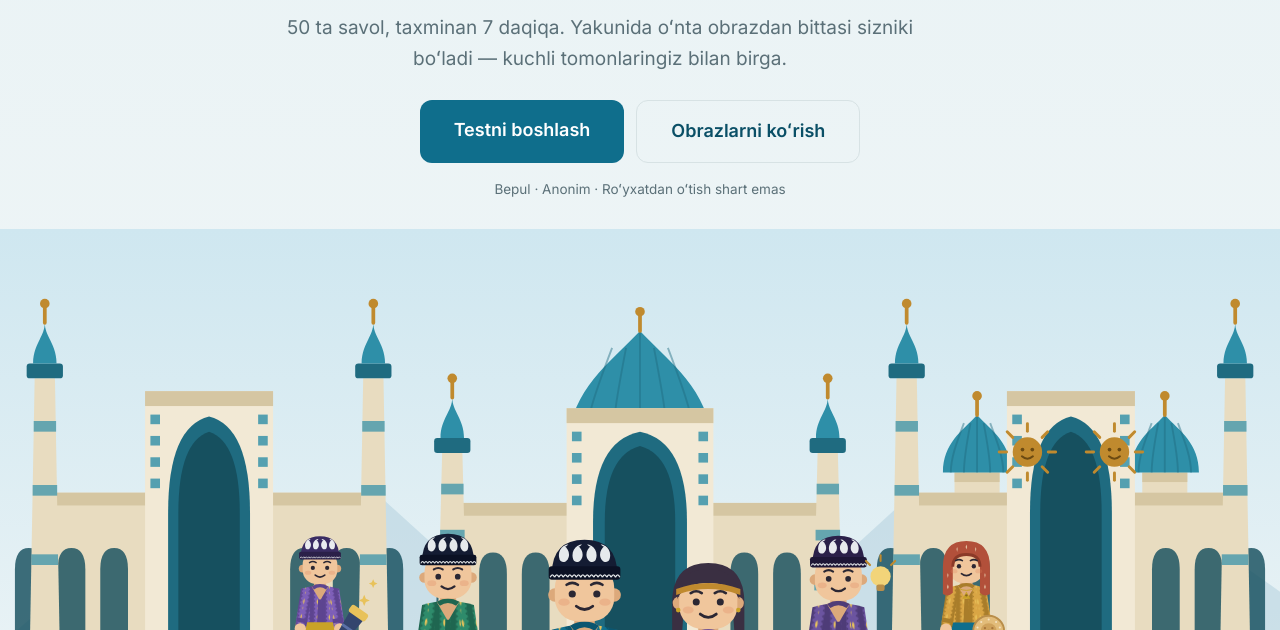
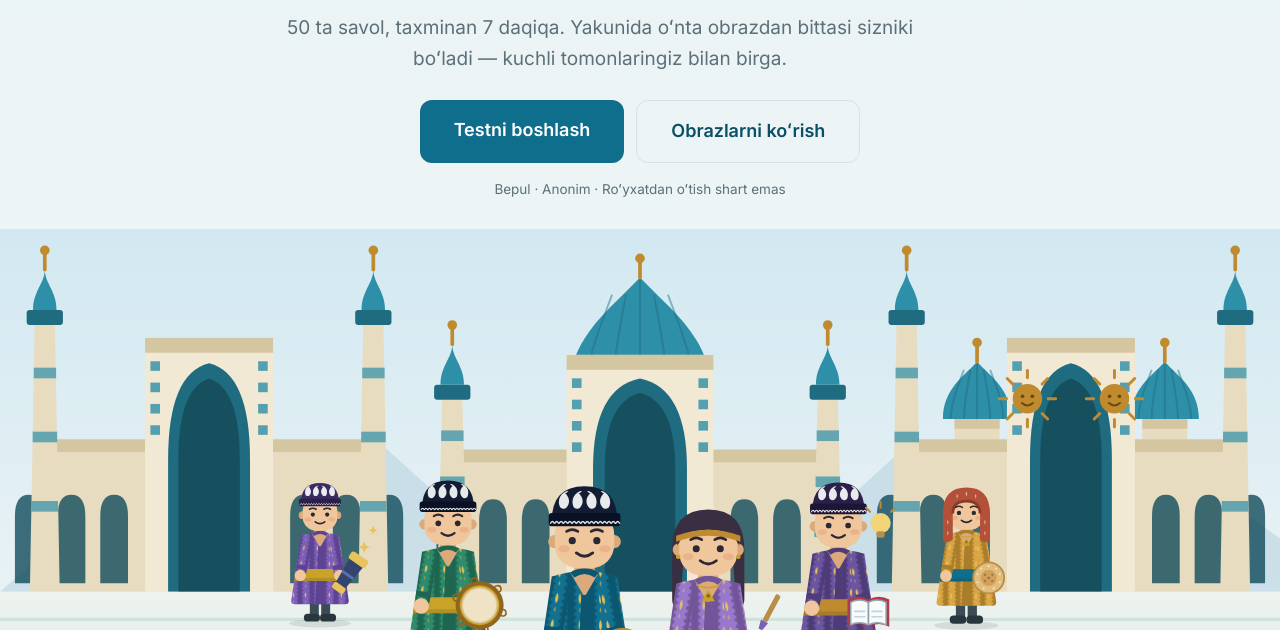
Before and after one commit to raximovv/TestMind, a plain HTML site: page index.html in a window 1280 px wide. Shown: the part 170-800 px from the top of the page. Drawn offline with Linux system fonts and the light colour scheme.

Commit message:
Fix the hero scene painting over the section below it
At 1450px the scene spilled 120px past its box and drew across the 'Raqamlarda'
heading. Root cause was not the CSS you would guess: when the hero moved into the
page generator the container lost its class=scene, so the rule that sizes the
SVG to the box (.scene svg{width:100%;height:100%}) never applied and the SVG sized
itself freely. preserveAspectRatio=slice then rendered it larger than the box.

Restored the classes and put .hero/.scene/.scenecap in site.css where they belong,
with overflow:hidden as belt-and-braces. Measured 0px spill at 390/900/1280/1450.

Also taught the audit to catch vertical spill - it only ever checked horizontal
overflow, which is exactly why it never saw this. Verified the new check actually
fires against a synthetic reproduction, rather than trusting a green run: with the
class restored there is no longer anything for it to find on the real site.

```diff
--- a/index.html
+++ b/index.html
@@ -27,7 +27,7 @@
   </div>
   <a class="btn sm" href="test.html" data-cta>Testni boshlash</a>
 </div></nav>
-<header class="hero" id="top" style="background:linear-gradient(180deg,#EAF3F5 0%,#F1F6F7 100%);border-bottom:1px solid var(--line)">
+<header class="hero" id="top">
   <div style="text-align:center;padding:52px 20px 28px;max-width:760px;margin:0 auto">
     <h1>Siz qaysi obrazsiz?</h1>
     <p class="lead" style="font-size:clamp(16px,2.4vw,19px);margin-bottom:26px">
@@ -40,11 +40,8 @@
     <p style="margin:16px 0 0;font-size:13.5px;color:var(--muted)">
       Bepul · Anonim · Roʻyxatdan oʻtish shart emas</p>
   </div>
-  <div id="scene" aria-hidden="true"
-       style="width:100%;height:clamp(244px,40vw,520px);margin-bottom:-4px"></div>
-  <p style="margin:0;padding:10px 20px 16px;text-align:center;font-size:12.5px;
-            letter-spacing:.3px;color:var(--muted);background:#E3EDEA">
-    Registon maydoni · Samarqand</p>
+  <div class="scene" id="scene" aria-hidden="true"></div>
+  <p class="scenecap">Registon maydoni · Samarqand</p>
 </header>
 
 <section class="alt">
--- a/site.css
+++ b/site.css
@@ -272,3 +272,15 @@ code{background:var(--paper);border:1px solid var(--line);border-radius:5px;
 .letter{border-radius:26px 26px 14px 14px;border-top:3px solid var(--lazur)}
 .abox{border-radius:20px 20px 12px 12px}
 .sib{border-radius:22px 22px 12px 12px;border-top:3px solid var(--fam)}
+
+/* ---------- hero scene ---------- */
+/* The scene is drawn with preserveAspectRatio="slice": it is deliberately larger
+   than its box so the characters stay big on a phone instead of shrinking. That
+   only works if the box CLIPS it - without overflow:hidden it paints over the
+   section below. */
+.hero{background:linear-gradient(180deg,#EAF3F5 0%,#F1F6F7 100%);
+      border-bottom:1px solid var(--line);overflow:hidden}
+.scene{width:100%;height:clamp(244px,40vw,520px);overflow:hidden;margin-bottom:-4px}
+.scene svg{display:block;width:100%;height:100%}
+.scenecap{margin:0;padding:10px 20px 16px;text-align:center;font-size:12.5px;
+          letter-spacing:.3px;color:var(--muted);background:#E3EDEA}
```
